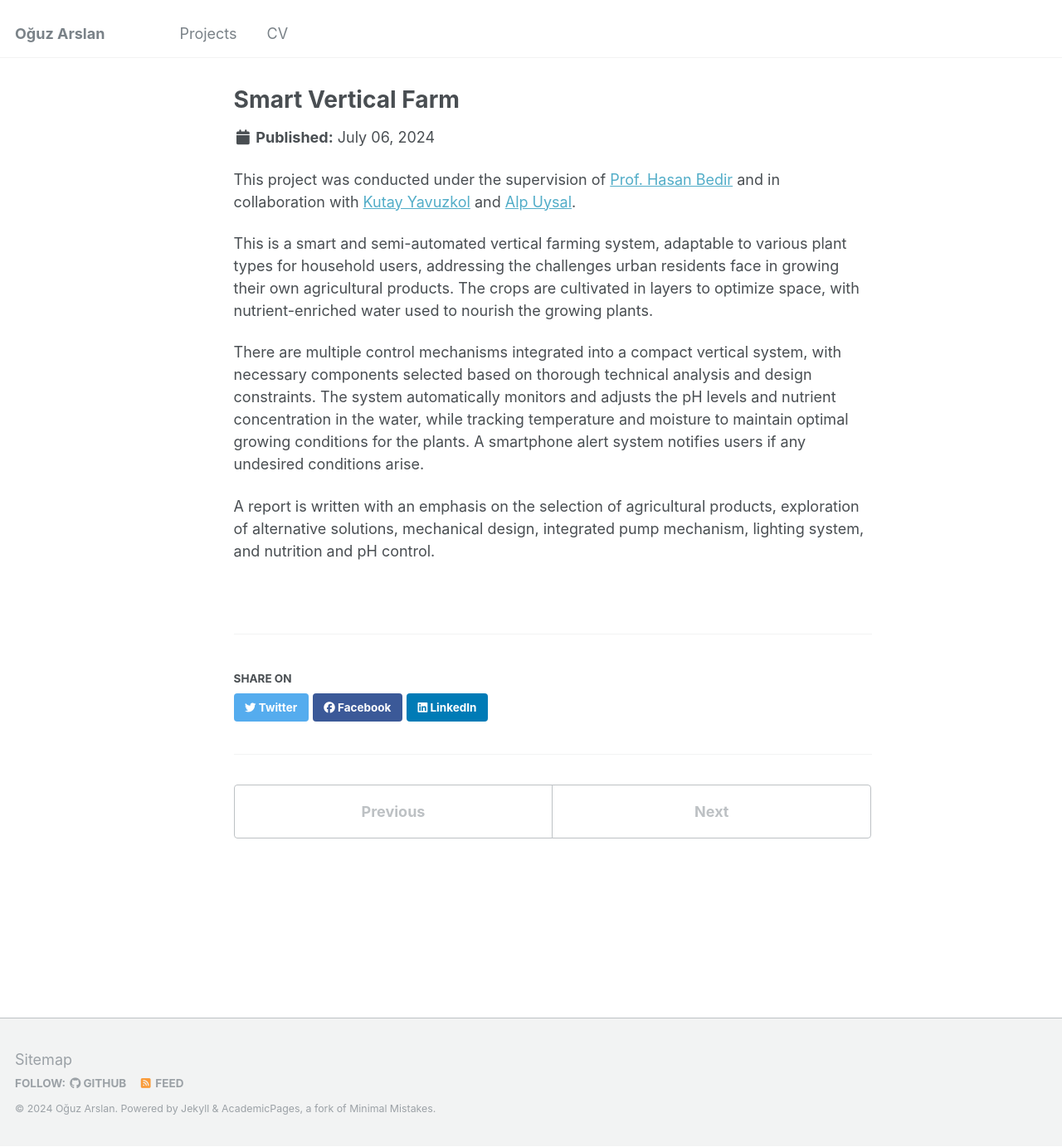
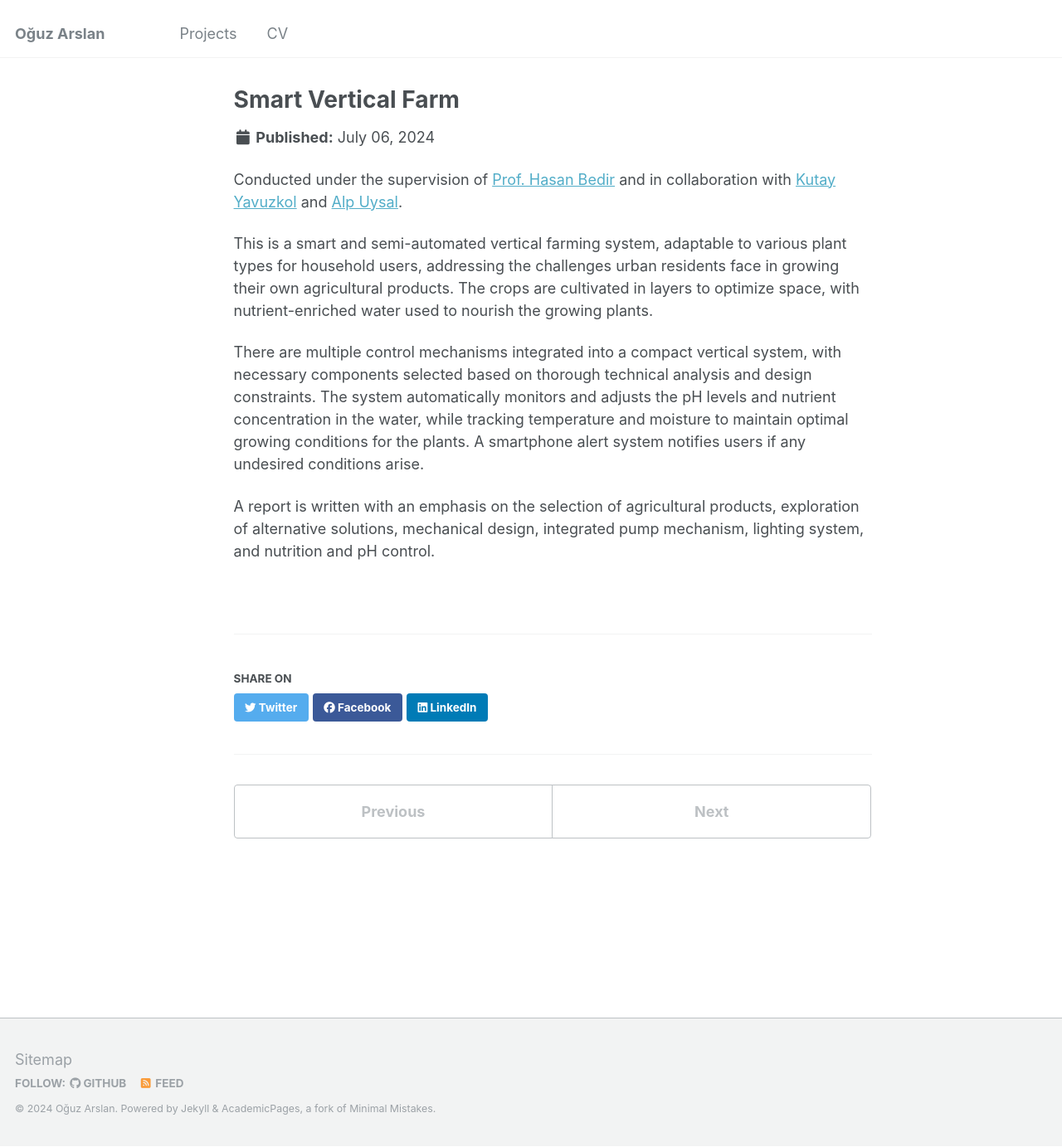
Before and after one commit to Boysle/boysle.github.io, a Jekyll site: the page built from _portfolio/1smartverticalfarm.md, in a window 1280 px wide and 1383 px high. Shown: the whole window at 83% size. Built offline with Jekyll 4.4.1, drawn with Linux system fonts in a browser that asks for light colours.

Commit message:
Update 1smartverticalfarm.md

```diff
--- a/_portfolio/1smartverticalfarm.md
+++ b/_portfolio/1smartverticalfarm.md
@@ -4,7 +4,7 @@ excerpt: "A Fully Automated Indoor No-Soil Vertical Farming Setup<br/><img src='
 author_profile: false
 collection: projects
 ---
-This project was conducted under the supervision of [Prof. Hasan Bedir](http://me.boun.edu.tr/?q=users/hasan-bedir) and in collaboration with [Kutay Yavuzkol](https://www.linkedin.com/in/kutay-yavuzkol-415020150/) and [Alp Uysal](https://www.linkedin.com/in/alpuysaal/).
+Conducted under the supervision of [Prof. Hasan Bedir](http://me.boun.edu.tr/?q=users/hasan-bedir) and in collaboration with [Kutay Yavuzkol](https://www.linkedin.com/in/kutay-yavuzkol-415020150/) and [Alp Uysal](https://www.linkedin.com/in/alpuysaal/).
 
 This is a smart and semi-automated vertical farming system, adaptable to various plant types for household users, addressing the challenges urban residents face in growing their own agricultural products. The crops are cultivated in layers to optimize space, with nutrient-enriched water used to nourish the growing plants.
 
```
